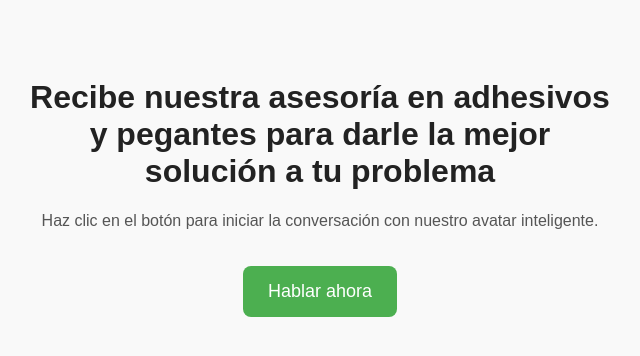
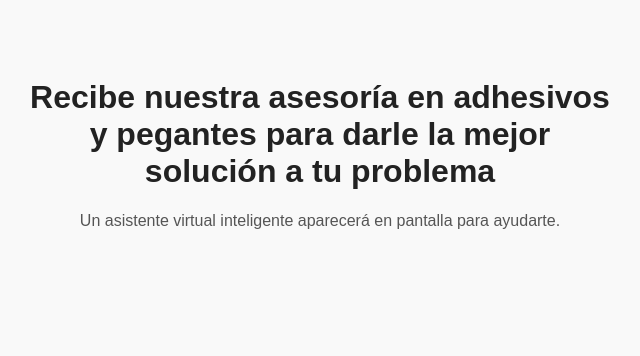
Before and after one commit to luchoglozano/Ever-Expert, a plain HTML site: page index.html in a window 1280 px wide. Shown: the whole page, without its empty margins (320-960 px from the left). Drawn offline with Linux system fonts and the light colour scheme.

Commit message:
Update index.html

```diff
--- a/index.html
+++ b/index.html
@@ -20,29 +20,15 @@
         p {
             color: #555;
         }
-        .launch-button {
-            background-color: #4CAF50;
-            color: white;
-            padding: 15px 25px;
-            font-size: 18px;
-            border: none;
-            border-radius: 8px;
-            cursor: pointer;
-            margin-top: 20px;
-        }
-        .launch-button:hover {
-            background-color: #45a049;
-        }
     </style>
 </head>
 <body>
     <div class="container">
         <h1>Recibe nuestra asesoría en adhesivos y pegantes para darle la mejor solución a tu problema</h1>
-        <p>Haz clic en el botón para iniciar la conversación con nuestro avatar inteligente.</p>
-        <button class="launch-button" id="btn-hablar">Hablar ahora</button>
+        <p>Un asistente virtual inteligente aparecerá en pantalla para ayudarte.</p>
     </div>
 
-    <!-- Avatar HeyGen Embebido -->
+    <!-- Avatar HeyGen Embebido (sin botón) -->
     <script>
       !function(window){
         const host="https://labs.heygen.com",
@@ -122,20 +108,6 @@
         wrapDiv.appendChild(stylesheet);
         wrapDiv.appendChild(container);
         document.body.appendChild(wrapDiv);
-
-        // ✅ Definir función global que se ejecuta cuando el botón se clickea
-        window.mostrarAvatar = () => {
-          wrapDiv.classList.add("show");
-          wrapDiv.classList.add("expand");
-        };
-
-        // ✅ Vincular el botón después de que todo está listo
-        window.addEventListener("DOMContentLoaded", () => {
-          const btn = document.getElementById("btn-hablar");
-          if (btn) {
-            btn.addEventListener("click", window.mostrarAvatar);
-          }
-        });
       }(globalThis);
     </script>
 </body>
```
